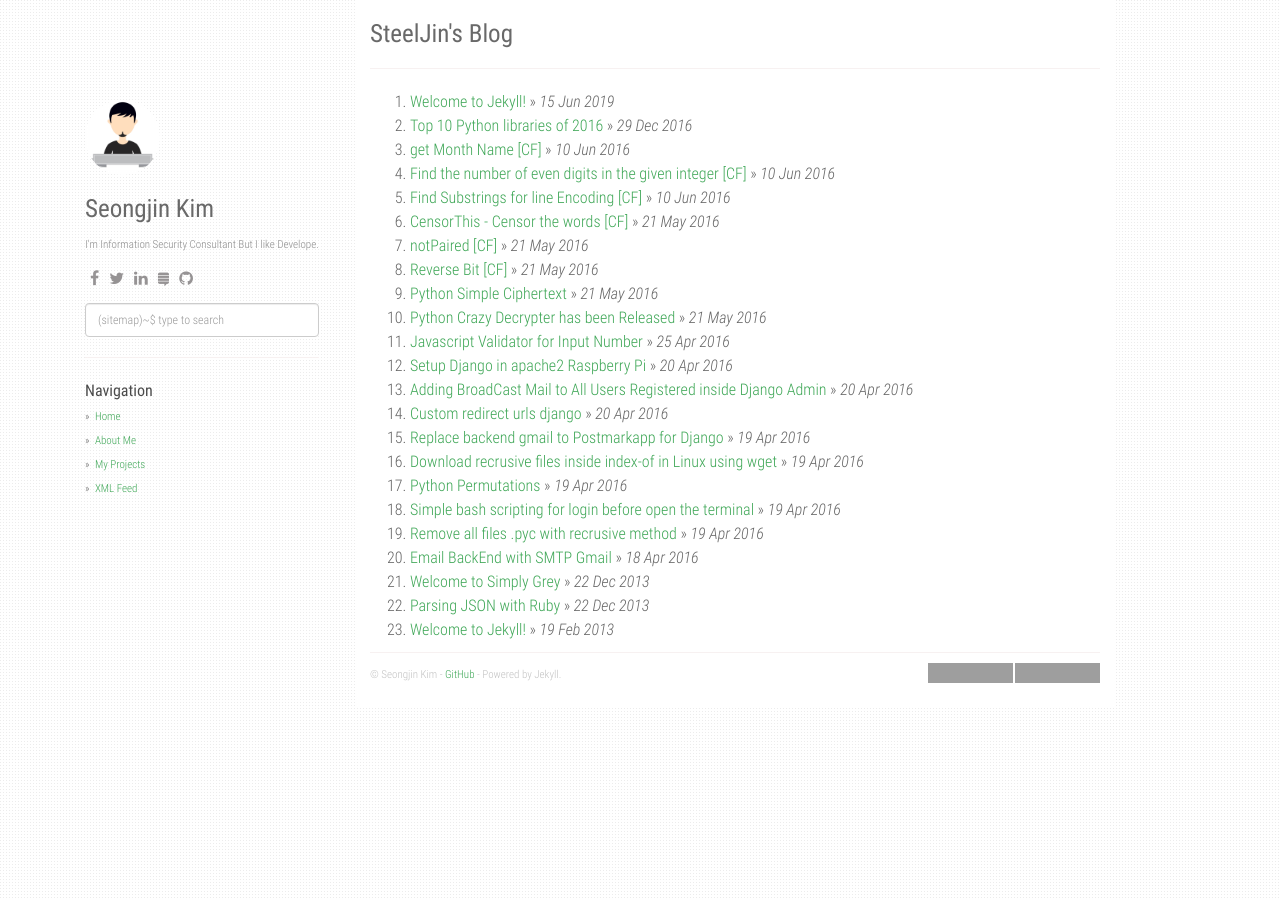
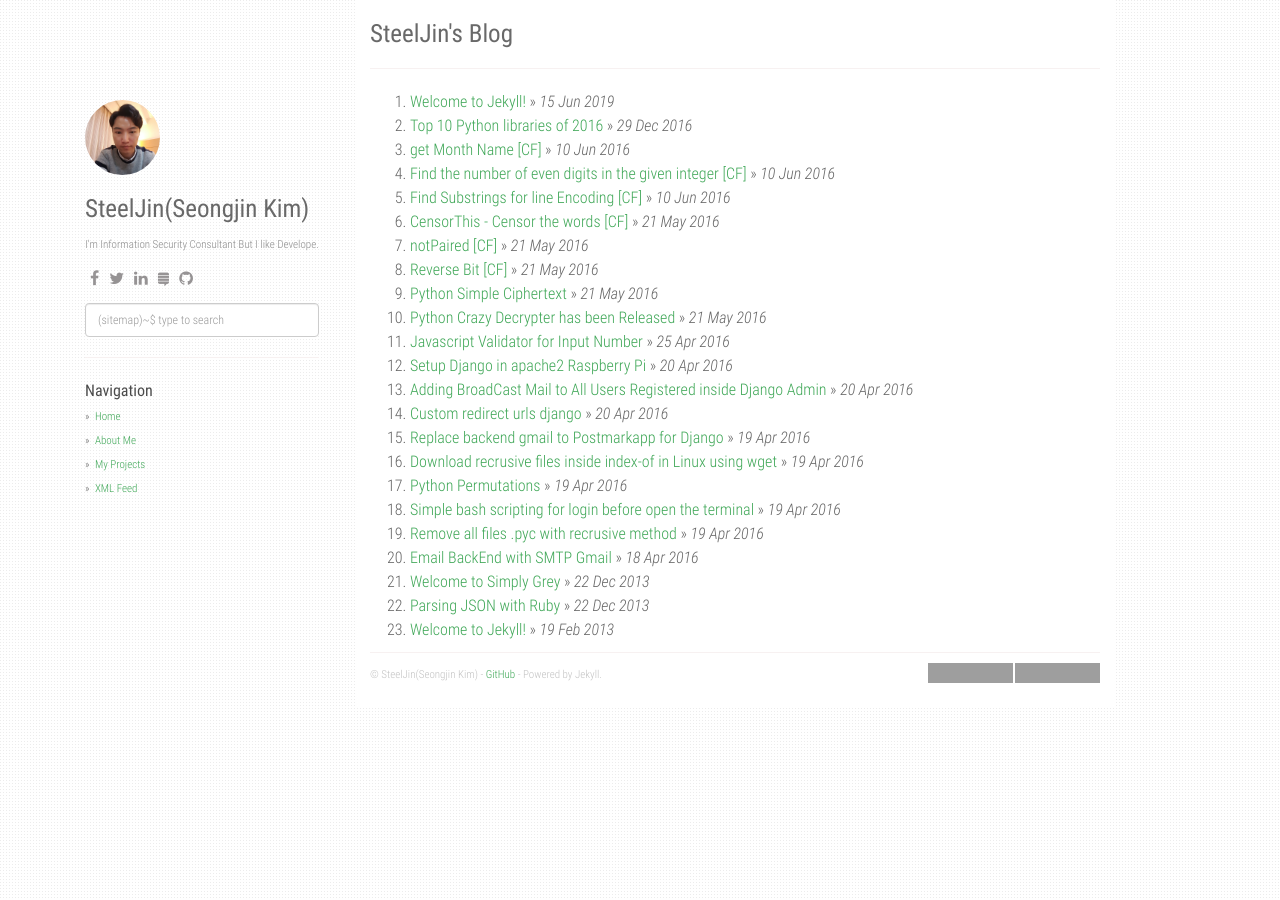
Before and after one commit to seongjin0526/seongjin0526.github.io, a Jekyll site: the page built from index.html, in a window 1280 px wide. Built offline with Jekyll 4.4.1, drawn with Linux system fonts in a browser that asks for light colours; the list of posts is cut into pages by our own code; grey boxes are pictures that could not be loaded.

Commit message:
Edit:About me & Change Image

```diff
--- a/_config.yml
+++ b/_config.yml
@@ -1,6 +1,6 @@
 title: SteelJin's Blog
 description: Steeljin's personal blog
-author: Seongjin Kim
+author: SteelJin(Seongjin Kim)
 github: https://github.com/seongjin0526
 about: I'm Information Security Consultant But I like Develope.
 disqus_shortname: seongjin0526
```
Also changed, not shown: static/img/avatar.jpg, static/img/avatar2.jpg (added).
